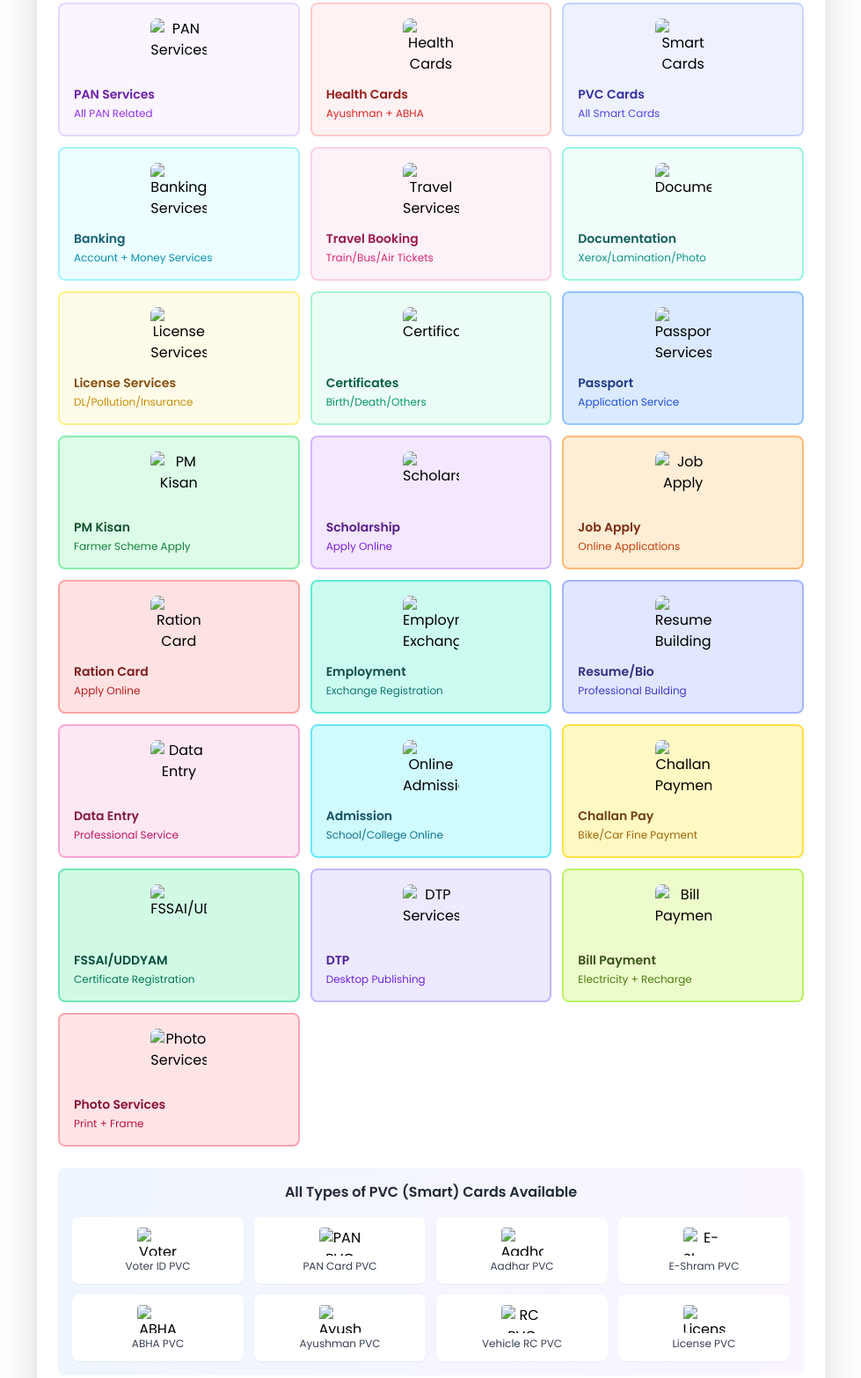
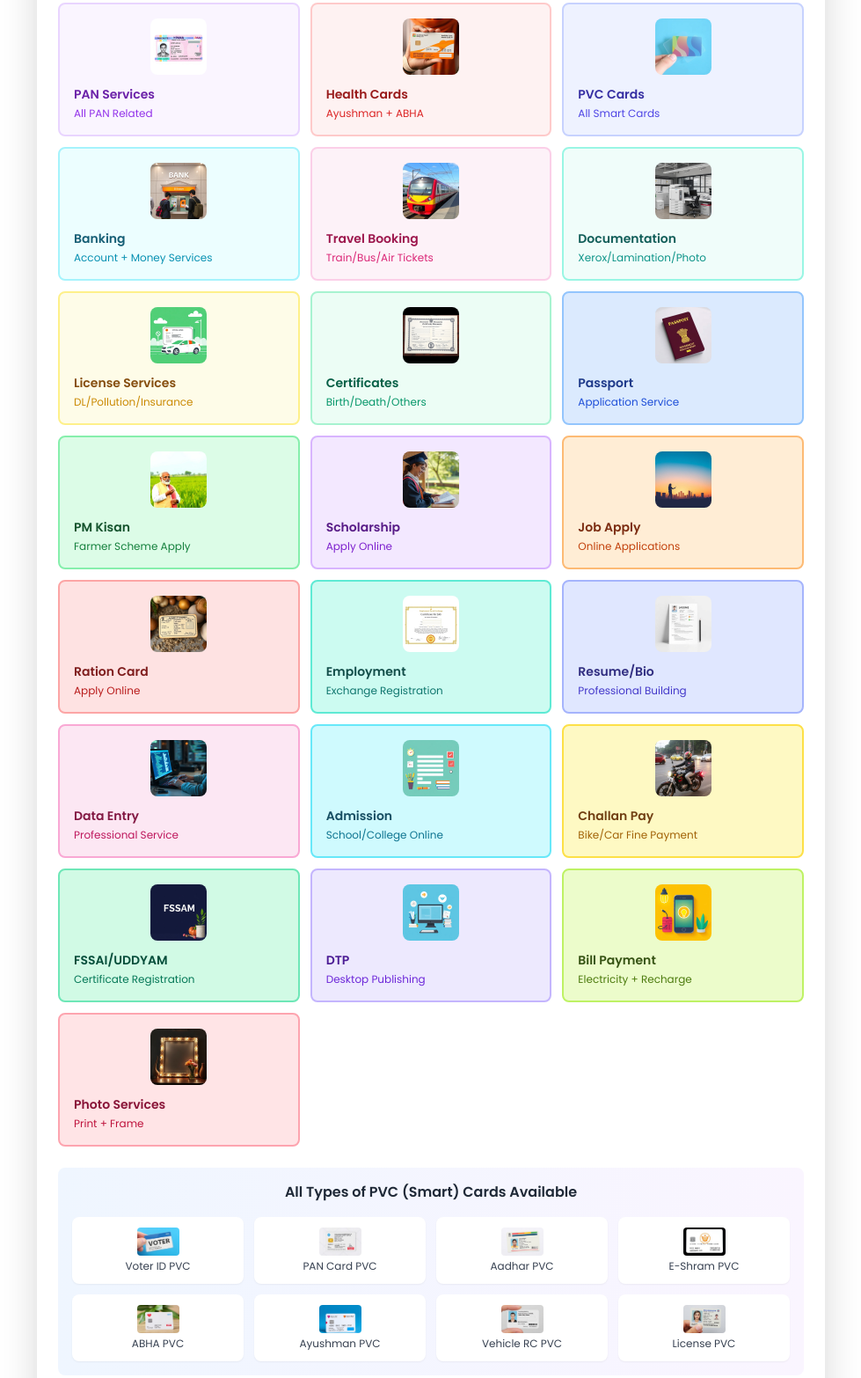
Before and after one commit to rahulamin83006-byte/app, a plain HTML site: page index.html in a window 1280 px wide. Shown: the part 1023-2589 px from the top of the page at 88% size, without its empty margins (150-1129 px from the left). Drawn offline with nearby package versions, Linux system fonts and the light colour scheme.

Commit message:
Update index.html

```diff
--- a/index.html
+++ b/index.html
@@ -196,7 +196,7 @@
                         <div class="mb-4">
                             <div class="mb-4 relative">
                                 <div class="w-20 h-20 bg-gradient-to-r from-blue-500 to-purple-600 rounded-2xl flex items-center justify-center mx-auto p-2 shadow-lg">
-                                    <img src="assets/En4lf6aQGqQoqPnn6yu35" alt="Rahul Enterprise Logo" class="h-16 w-auto filter brightness-0 invert">
+                                    <img src="assets/En4lf6aQGqQoqPnn6yu35.png" alt="Rahul Enterprise Logo" class="h-16 w-auto filter brightness-0 invert">
                                 </div>
                                 <div class="absolute -top-1 -right-1 w-6 h-6 bg-green-500 rounded-full border-2 border-white flex items-center justify-center">
                                     <span class="text-xs text-white">✓</span>
@@ -368,7 +368,7 @@
                 <div class="relative group">
                     <div class="absolute inset-0 bg-gradient-to-r from-blue-400 to-purple-500 rounded-2xl blur-lg opacity-30 group-hover:opacity-50 transition-opacity duration-300"></div>
                     <div class="relative bg-white bg-opacity-15 rounded-2xl p-6 backdrop-blur-md border border-white border-opacity-30 shadow-2xl transform hover:scale-105 hover:rotate-1 transition-all duration-500">
-                        <img src="assets/En4lf6aQGqQoqPnn6yu35" alt="Rahul Enterprise Logo"
+                        <img src="assets/En4lf6aQGqQoqPnn6yu35.png" alt="Rahul Enterprise Logo"
                              class="h-28 mx-auto drop-shadow-2xl filter brightness-110 contrast-110">
                         <div class="absolute -top-2 -right-2 w-6 h-6 bg-gradient-to-r from-yellow-400 to-orange-400 rounded-full animate-pulse shadow-lg"></div>
                         <div class="absolute -bottom-2 -left-2 w-4 h-4 bg-gradient-to-r from-green-400 to-blue-400 rounded-full animate-bounce shadow-lg"></div>
@@ -483,7 +483,7 @@
                 <!-- Voter ID -->
                 <div class="service-card bg-green-50 rounded-lg p-4 border-2 border-green-200" onclick="openWhatsApp('Voter ID - New Applications')">
                     <div class="text-center mb-3">
-                        <img src="assets/keys/voter-id?prompt=Indian%20voter%20ID%20card%20election%20commission%20registration"
+                        <img src="assets/voter-id.jpeg"
                              alt="Voter ID" class="w-16 h-16 mx-auto rounded-lg object-cover">
                     </div>
                     <h3 class="font-semibold text-green-800 text-sm mb-1">Voter ID</h3>
@@ -493,7 +493,7 @@
                 <!-- PF Services -->
                 <div class="service-card bg-orange-50 rounded-lg p-4 border-2 border-orange-200" onclick="openWhatsApp('PF Services - Withdrawal & KYC')">
                     <div class="text-center mb-3">
-                        <img src="assets/keys/pf-withdrawal?prompt=Provident%20fund%20PF%20withdrawal%20EPF%20financial%20service"
+                        <img src="assets/pf-withdrawal/jpeg"
                              alt="PF Services" class="w-16 h-16 mx-auto rounded-lg object-cover">
                     </div>
                     <h3 class="font-semibold text-orange-800 text-sm mb-1">PF Services</h3>
@@ -503,7 +503,7 @@
                 <!-- PAN Services -->
                 <div class="service-card bg-purple-50 rounded-lg p-4 border-2 border-purple-200" onclick="openWhatsApp('PAN Services - All PAN Related')">
                     <div class="text-center mb-3">
-                        <img src="assets/keys/pan-card?prompt=PAN%20card%20permanent%20account%20number%20income%20tax%20India"
+                        <img src="assets/pan-card.jpeg"
                              alt="PAN Services" class="w-16 h-16 mx-auto rounded-lg object-cover">
                     </div>
                     <h3 class="font-semibold text-purple-800 text-sm mb-1">PAN Services</h3>
@@ -513,7 +513,7 @@
                 <!-- Health Cards -->
                 <div class="service-card bg-red-50 rounded-lg p-4 border-2 border-red-200" onclick="openWhatsApp('Health Cards - Ayushman & ABHA')">
                     <div class="text-center mb-3">
-                        <img src="assets/keys/health-card?prompt=Ayushman%20Bharat%20health%20card%20ABHA%20card%20medical%20insurance"
+                        <img src="assets/health-card.jpeg"
                              alt="Health Cards" class="w-16 h-16 mx-auto rounded-lg object-cover">
                     </div>
                     <h3 class="font-semibold text-red-800 text-sm mb-1">Health Cards</h3>
@@ -523,7 +523,7 @@
                 <!-- Smart Cards -->
                 <div class="service-card bg-indigo-50 rounded-lg p-4 border-2 border-indigo-200" onclick="openWhatsApp('PVC Cards - All Smart Cards')">
                     <div class="text-center mb-3">
-                        <img src="assets/keys/smart-card?prompt=PVC%20smart%20card%20plastic%20card%20printing%20ID%20cards"
+                        <img src="assets/smart-card.jpeg"
                              alt="Smart Cards" class="w-16 h-16 mx-auto rounded-lg object-cover">
                     </div>
                     <h3 class="font-semibold text-indigo-800 text-sm mb-1">PVC Cards</h3>
@@ -533,7 +533,7 @@
                 <!-- Banking Services -->
                 <div class="service-card bg-cyan-50 rounded-lg p-4 border-2 border-cyan-200" onclick="openWhatsApp('Banking Services - Account Opening & Money Services')">
                     <div class="text-center mb-3">
-                        <img src="assets/keys/bank-services?prompt=Bank%20account%20opening%20money%20deposit%20withdrawal%20banking%20services"
+                        <img src="assets/bank-services.jpeg"
                              alt="Banking Services" class="w-16 h-16 mx-auto rounded-lg object-cover">
                     </div>
                     <h3 class="font-semibold text-cyan-800 text-sm mb-1">Banking</h3>
@@ -543,7 +543,7 @@
                 <!-- Travel Services -->
                 <div class="service-card bg-pink-50 rounded-lg p-4 border-2 border-pink-200" onclick="openWhatsApp('Travel Booking - Train, Bus & Air Tickets')">
                     <div class="text-center mb-3">
-                        <img src="assets/keys/travel-booking?prompt=Train%20bus%20air%20ticket%20booking%20travel%20reservation%20services"
+                        <img src="assets/travel-booking.jpeg"
                              alt="Travel Services" class="w-16 h-16 mx-auto rounded-lg object-cover">
                     </div>
                     <h3 class="font-semibold text-pink-800 text-sm mb-1">Travel Booking</h3>
@@ -553,7 +553,7 @@
                 <!-- Documentation -->
                 <div class="service-card bg-teal-50 rounded-lg p-4 border-2 border-teal-200" onclick="openWhatsApp('Documentation Services - Xerox & Lamination')">
                     <div class="text-center mb-3">
-                        <img src="assets/keys/documentation?prompt=Documentation%20services%20xerox%20lamination%20photo%20printing%20office%20services"
+                        <img src="assets/documentation.jpeg"
                              alt="Documentation" class="w-16 h-16 mx-auto rounded-lg object-cover">
                     </div>
                     <h3 class="font-semibold text-teal-800 text-sm mb-1">Documentation</h3>
@@ -563,7 +563,7 @@
                 <!-- License Services -->
                 <div class="service-card bg-yellow-50 rounded-lg p-4 border-2 border-yellow-200" onclick="openWhatsApp('License Services - Driving License, Pollution & Insurance')">
                     <div class="text-center mb-3">
-                        <img src="assets/keys/license-services?prompt=Driving%20license%20pollution%20certificate%20insurance%20vehicle%20services"
+                        <img src="assets/license-services.jpeg"
                              alt="License Services" class="w-16 h-16 mx-auto rounded-lg object-cover">
                     </div>
                     <h3 class="font-semibold text-yellow-800 text-sm mb-1">License Services</h3>
@@ -573,7 +573,7 @@
                 <!-- Certificate Services -->
                 <div class="service-card bg-emerald-50 rounded-lg p-4 border-2 border-emerald-200" onclick="openWhatsApp('Certificates - Birth, Death & Other Documents')">
                     <div class="text-center mb-3">
-                        <img src="assets/keys/certificates?prompt=Birth%20death%20certificate%20registration%20government%20documents"
+                        <img src="assets/certificates.jpeg"
                              alt="Certificates" class="w-16 h-16 mx-auto rounded-lg object-cover">
                     </div>
                     <h3 class="font-semibold text-emerald-800 text-sm mb-1">Certificates</h3>
@@ -583,7 +583,7 @@
                 <!-- Passport Services -->
                 <div class="service-card bg-blue-100 rounded-lg p-4 border-2 border-blue-300" onclick="openWhatsApp('Passport Services - Application')">
                     <div class="text-center mb-3">
-                        <img src="assets/keys/passport-service?prompt=Indian%20passport%20application%20service%20travel%20document%20government"
+                        <img src="assets/passport-service.jpeg"
                              alt="Passport Services" class="w-16 h-16 mx-auto rounded-lg object-cover">
                     </div>
                     <h3 class="font-semibold text-blue-900 text-sm mb-1">Passport</h3>
@@ -593,7 +593,7 @@
                 <!-- PM Kisan -->
                 <div class="service-card bg-green-100 rounded-lg p-4 border-2 border-green-300" onclick="openWhatsApp('PM Kisan - Farmer Scheme Application')">
                     <div class="text-center mb-3">
-                        <img src="assets/keys/pm-kisan?prompt=PM%20Kisan%20Samman%20Nidhi%20farmer%20scheme%20agriculture%20India"
+                        <img src="assets/pm-kisan.jpeg"
                              alt="PM Kisan" class="w-16 h-16 mx-auto rounded-lg object-cover">
                     </div>
                     <h3 class="font-semibold text-green-900 text-sm mb-1">PM Kisan</h3>
@@ -603,7 +603,7 @@
                 <!-- Scholarship -->
                 <div class="service-card bg-purple-100 rounded-lg p-4 border-2 border-purple-300" onclick="openWhatsApp('Scholarship - Online Application')">
                     <div class="text-center mb-3">
-                        <img src="assets/keys/scholarship?prompt=Scholarship%20application%20education%20student%20financial%20aid"
+                        <img src="assets/scholarship.jpeg"
                              alt="Scholarship" class="w-16 h-16 mx-auto rounded-lg object-cover">
                     </div>
                     <h3 class="font-semibold text-purple-900 text-sm mb-1">Scholarship</h3>
@@ -613,7 +613,7 @@
                 <!-- Job Apply -->
                 <div class="service-card bg-orange-100 rounded-lg p-4 border-2 border-orange-300" onclick="openWhatsApp('Job Application - Online Applications')">
                     <div class="text-center mb-3">
-                        <img src="assets/keys/job-application?prompt=Job%20application%20employment%20career%20online%20apply"
+                        <img src="assets/job-application.jpeg"
                              alt="Job Apply" class="w-16 h-16 mx-auto rounded-lg object-cover">
                     </div>
                     <h3 class="font-semibold text-orange-900 text-sm mb-1">Job Apply</h3>
@@ -623,7 +623,7 @@
                 <!-- Ration Card -->
                 <div class="service-card bg-red-100 rounded-lg p-4 border-2 border-red-300" onclick="openWhatsApp('Ration Card - Online Application')">
                     <div class="text-center mb-3">
-                        <img src="assets/keys/ration-card?prompt=Ration%20card%20food%20security%20PDS%20government%20scheme"
+                        <img src="assets/ration-card.jpeg"
                              alt="Ration Card" class="w-16 h-16 mx-auto rounded-lg object-cover">
                     </div>
                     <h3 class="font-semibold text-red-900 text-sm mb-1">Ration Card</h3>
@@ -633,7 +633,7 @@
                 <!-- Employment Exchange -->
                 <div class="service-card bg-teal-100 rounded-lg p-4 border-2 border-teal-300" onclick="openWhatsApp('Employment Exchange - Registration & Renewal')">
                     <div class="text-center mb-3">
-                        <img src="assets/keys/employment-exchange?prompt=Employment%20exchange%20registration%20job%20portal%20certificate"
+                        <img src="assets/employment-exchange.jpeg"
                              alt="Employment Exchange" class="w-16 h-16 mx-auto rounded-lg object-cover">
                     </div>
                     <h3 class="font-semibold text-teal-900 text-sm mb-1">Employment</h3>
@@ -643,7 +643,7 @@
                 <!-- Resume Building -->
                 <div class="service-card bg-indigo-100 rounded-lg p-4 border-2 border-indigo-300" onclick="openWhatsApp('Resume Building - Professional CV & Bio Data')">
                     <div class="text-center mb-3">
-                        <img src="assets/keys/resume-building?prompt=Resume%20building%20CV%20bio%20data%20professional%20document"
+                        <img src="assets/resume-building.jpeg"
                              alt="Resume Building" class="w-16 h-16 mx-auto rounded-lg object-cover">
                     </div>
                     <h3 class="font-semibold text-indigo-900 text-sm mb-1">Resume/Bio</h3>
@@ -653,7 +653,7 @@
                 <!-- Data Entry -->
                 <div class="service-card bg-pink-100 rounded-lg p-4 border-2 border-pink-300" onclick="openWhatsApp('Data Entry - Professional Services')">
                     <div class="text-center mb-3">
-                        <img src="assets/keys/data-entry?prompt=Data%20entry%20typing%20computer%20work%20digital%20services"
+                        <img src="assets/data-entry.jpeg"
                              alt="Data Entry" class="w-16 h-16 mx-auto rounded-lg object-cover">
                     </div>
                     <h3 class="font-semibold text-pink-900 text-sm mb-1">Data Entry</h3>
@@ -663,7 +663,7 @@
                 <!-- Online Admission -->
                 <div class="service-card bg-cyan-100 rounded-lg p-4 border-2 border-cyan-300" onclick="openWhatsApp('Online Admission - School & College Applications')">
                     <div class="text-center mb-3">
-                        <img src="assets/keys/online-admission?prompt=Online%20admission%20school%20college%20education%20form%20fillup"
+                        <img src="assets/online-admission.jpeg"
                              alt="Online Admission" class="w-16 h-16 mx-auto rounded-lg object-cover">
                     </div>
                     <h3 class="font-semibold text-cyan-900 text-sm mb-1">Admission</h3>
@@ -673,7 +673,7 @@
                 <!-- Challan Payment -->
                 <div class="service-card bg-yellow-100 rounded-lg p-4 border-2 border-yellow-300" onclick="openWhatsApp('Challan Payment - Bike & Car Fine Payment')">
                     <div class="text-center mb-3">
-                        <img src="assets/keys/challan-payment?prompt=Traffic%20challan%20payment%20bike%20car%20fine%20online%20payment"
+                        <img src="assets/challan-payment.jpeg"
                              alt="Challan Payment" class="w-16 h-16 mx-auto rounded-lg object-cover">
                     </div>
                     <h3 class="font-semibold text-yellow-900 text-sm mb-1">Challan Pay</h3>
@@ -683,7 +683,7 @@
                 <!-- FSSAI/UDDYAM -->
                 <div class="service-card bg-emerald-100 rounded-lg p-4 border-2 border-emerald-300" onclick="openWhatsApp('FSSAI/UDDYAM - Certificate Registration')">
                     <div class="text-center mb-3">
-                        <img src="assets/keys/fssai-uddyam?prompt=FSSAI%20UDDYAM%20certificate%20registration%20business%20license"
+                        <img src="assets/fssai-uddyam.jpeg"
                              alt="FSSAI/UDDYAM" class="w-16 h-16 mx-auto rounded-lg object-cover">
                     </div>
                     <h3 class="font-semibold text-emerald-900 text-sm mb-1">FSSAI/UDDYAM</h3>
@@ -693,7 +693,7 @@
                 <!-- DTP Services -->
                 <div class="service-card bg-violet-100 rounded-lg p-4 border-2 border-violet-300" onclick="openWhatsApp('DTP Services - Desktop Publishing')">
                     <div class="text-center mb-3">
-                        <img src="assets/keys/dtp-services?prompt=DTP%20desktop%20publishing%20design%20printing%20services"
+                        <img src="assets/dtp-services.jpeg"
                              alt="DTP Services" class="w-16 h-16 mx-auto rounded-lg object-cover">
                     </div>
                     <h3 class="font-semibold text-violet-900 text-sm mb-1">DTP</h3>
@@ -703,7 +703,7 @@
                 <!-- Bill Payment -->
                 <div class="service-card bg-lime-100 rounded-lg p-4 border-2 border-lime-300" onclick="openWhatsApp('Bill Payment - Electricity & Mobile Recharge')">
                     <div class="text-center mb-3">
-                        <img src="assets/keys/bill-payment?prompt=Electricity%20bill%20payment%20mobile%20recharge%20online%20payment"
+                        <img src="assets/bill-payment.jpeg"
                              alt="Bill Payment" class="w-16 h-16 mx-auto rounded-lg object-cover">
                     </div>
                     <h3 class="font-semibold text-lime-900 text-sm mb-1">Bill Payment</h3>
@@ -713,7 +713,7 @@
                 <!-- Photo Services -->
                 <div class="service-card bg-rose-100 rounded-lg p-4 border-2 border-rose-300" onclick="openWhatsApp('Photo Services - Printing & Frame')">
                     <div class="text-center mb-3">
-                        <img src="assets/keys/photo-services?prompt=Photo%20printing%20photo%20frame%20photography%20services"
+                        <img src="assets/photo-services.jpeg"
                              alt="Photo Services" class="w-16 h-16 mx-auto rounded-lg object-cover">
                     </div>
                     <h3 class="font-semibold text-rose-900 text-sm mb-1">Photo Services</h3>
@@ -726,42 +726,42 @@
                 <h3 class="font-semibold text-gray-800 text-center mb-4">All Types of PVC (Smart) Cards Available</h3>
                 <div class="grid grid-cols-4 gap-3">
                     <div class="bg-white rounded-lg p-3 text-center shadow-sm cursor-pointer hover:shadow-md transition-shadow" onclick="openWhatsApp('Voter ID PVC Card')">
-                        <img src="assets/keys/voter-pvc?prompt=Voter%20ID%20PVC%20card%20smart%20card%20plastic%20laminated"
+                        <img src="assets/voter-pvc.jpeg"
                              alt="Voter PVC" class="w-12 h-8 mx-auto mb-1 rounded object-cover">
                         <p class="text-xs font-medium text-gray-700">Voter ID PVC</p>
                     </div>
                     <div class="bg-white rounded-lg p-3 text-center shadow-sm cursor-pointer hover:shadow-md transition-shadow" onclick="openWhatsApp('PAN Card PVC')">
-                        <img src="assets/keys/pan-pvc?prompt=PAN%20card%20PVC%20smart%20card%20plastic%20laminated"
+                        <img src="assets/pan-pvc.jpeg"
                              alt="PAN PVC" class="w-12 h-8 mx-auto mb-1 rounded object-cover">
                         <p class="text-xs font-medium text-gray-700">PAN Card PVC</p>
                     </div>
                     <div class="bg-white rounded-lg p-3 text-center shadow-sm cursor-pointer hover:shadow-md transition-shadow" onclick="openWhatsApp('Aadhar Card PVC')">
-                        <img src="assets/keys/aadhar-pvc?prompt=Aadhar%20card%20PVC%20smart%20card%20plastic%20laminated"
+                        <img src="assets/aadhar-pvc.jpeg"
                              alt="Aadhar PVC" class="w-12 h-8 mx-auto mb-1 rounded object-cover">
                         <p class="text-xs font-medium text-gray-700">Aadhar PVC</p>
                     </div>
                     <div class="bg-white rounded-lg p-3 text-center shadow-sm cursor-pointer hover:shadow-md transition-shadow" onclick="openWhatsApp('E-Shram Card PVC')">
-                        <img src="assets/keys/eshram-pvc?prompt=E%20Shram%20card%20PVC%20smart%20card%20plastic%20laminated"
+                        <img src="assets/eshram-pvc.jpeg"
                              alt="E-Shram PVC" class="w-12 h-8 mx-auto mb-1 rounded object-cover">
                         <p class="text-xs font-medium text-gray-700">E-Shram PVC</p>
                     </div>
                     <div class="bg-white rounded-lg p-3 text-center shadow-sm cursor-pointer hover:shadow-md transition-shadow" onclick="openWhatsApp('ABHA Card PVC')">
-                        <img src="assets/keys/abha-pvc?prompt=ABHA%20card%20PVC%20smart%20card%20plastic%20laminated%20health"
+                        <img src="assets/abha-pvc.jpeg"
                              alt="ABHA PVC" class="w-12 h-8 mx-auto mb-1 rounded object-cover">
                         <p class="text-xs font-medium text-gray-700">ABHA PVC</p>
                     </div>
                     <div class="bg-white rounded-lg p-3 text-center shadow-sm cursor-pointer hover:shadow-md transition-shadow" onclick="openWhatsApp('Ayushman Bharat Card PVC')">
-                        <img src="assets/keys/ayushman-pvc?prompt=Ayushman%20Bharat%20card%20PVC%20smart%20card%20plastic%20health"
+                        <img src="assets/ayushman-pvc.jpeg"
                              alt="Ayushman PVC" class="w-12 h-8 mx-auto mb-1 rounded object-cover">
                         <p class="text-xs font-medium text-gray-700">Ayushman PVC</p>
                     </div>
                     <div class="bg-white rounded-lg p-3 text-center shadow-sm cursor-pointer hover:shadow-md transition-shadow" onclick="openWhatsApp('Vehicle RC PVC Card')">
-                        <img src="assets/keys/rc-pvc?prompt=Vehicle%20RC%20card%20PVC%20smart%20card%20plastic%20registration"
+                        <img src="assets/rc-pvc.jpeg"
                              alt="RC PVC" class="w-12 h-8 mx-auto mb-1 rounded object-cover">
                         <p class="text-xs font-medium text-gray-700">Vehicle RC PVC</p>
                     </div>
                     <div class="bg-white rounded-lg p-3 text-center shadow-sm cursor-pointer hover:shadow-md transition-shadow" onclick="openWhatsApp('Driving License PVC Card')">
-                        <img src="assets/keys/license-pvc?prompt=Driving%20license%20PVC%20smart%20card%20plastic%20laminated"
+                        <img src="assets/license-pvc.jpeg"
                              alt="License PVC" class="w-12 h-8 mx-auto mb-1 rounded object-cover">
                         <p class="text-xs font-medium text-gray-700">License PVC</p>
                     </div>
@@ -788,7 +788,7 @@
             <div class="bg-gradient-to-r from-green-50 to-emerald-50 rounded-lg p-4 mt-4 border-2 border-green-200">
                 <h3 class="font-bold text-lg mb-3 text-gray-800 text-center">📱 Quick WhatsApp Contact</h3>
                 <div class="bg-white rounded-lg p-4 shadow-md">
-                    <img src="assets/iE9XCwyEUccNe1pS736Lc" alt="WhatsApp QR Code"
+                    <img src="assets/iE9XCwyEUccNe1pS736Lc.jpeg" alt="WhatsApp QR Code"
                          class="w-48 h-48 mx-auto mb-3 rounded-lg shadow-lg">
                     <div class="text-center">
                         <p class="text-sm font-semibold text-gray-700 mb-2">Scan to Chat on WhatsApp</p>
@@ -820,7 +820,7 @@
             <div class="bg-gradient-to-r from-green-50 to-blue-50 rounded-lg p-4 mt-4 border-2 border-green-200">
                 <h3 class="font-bold text-lg mb-3 text-gray-800 text-center">💳 Pay Online for Any Service</h3>
                 <div class="bg-white rounded-lg p-4 shadow-md">
-                    <img src="assets/AnB2vQeLh6MTu1XyTKOW2" alt="UPI Payment QR Code"
+                    <img src="assets/AnB2vQeLh6MTu1XyTKOW2.jpeg" alt="UPI Payment QR Code"
                          class="w-full max-w-sm mx-auto mb-3 rounded-lg shadow-lg">
                     <div class="text-center">
                         <p class="text-sm font-semibold text-gray-700 mb-2">Scan & Pay with any UPI App</p>
@@ -1059,7 +1059,7 @@
                 <!-- Personal Message from Rahul -->
                 <div class="bg-gradient-to-r from-blue-500 to-purple-600 rounded-lg p-4 text-white text-center">
                     <div class="flex items-center justify-center mb-2">
-                        <img src="assets/wR-eyGVYrY8hxPsTRkd7W" alt="Rahul" class="w-12 h-12 rounded-full border-2 border-white mr-3">
+                        <img src="assets/wR-eyGVYrY8hxPsTRkd7W.jpeg" alt="Rahul" class="w-12 h-12 rounded-full border-2 border-white mr-3">
                         <div class="text-left">
                             <p class="font-bold text-sm">A Message from Rahul</p>
                             <p class="text-xs opacity-90">Founder & Owner</p>
```
